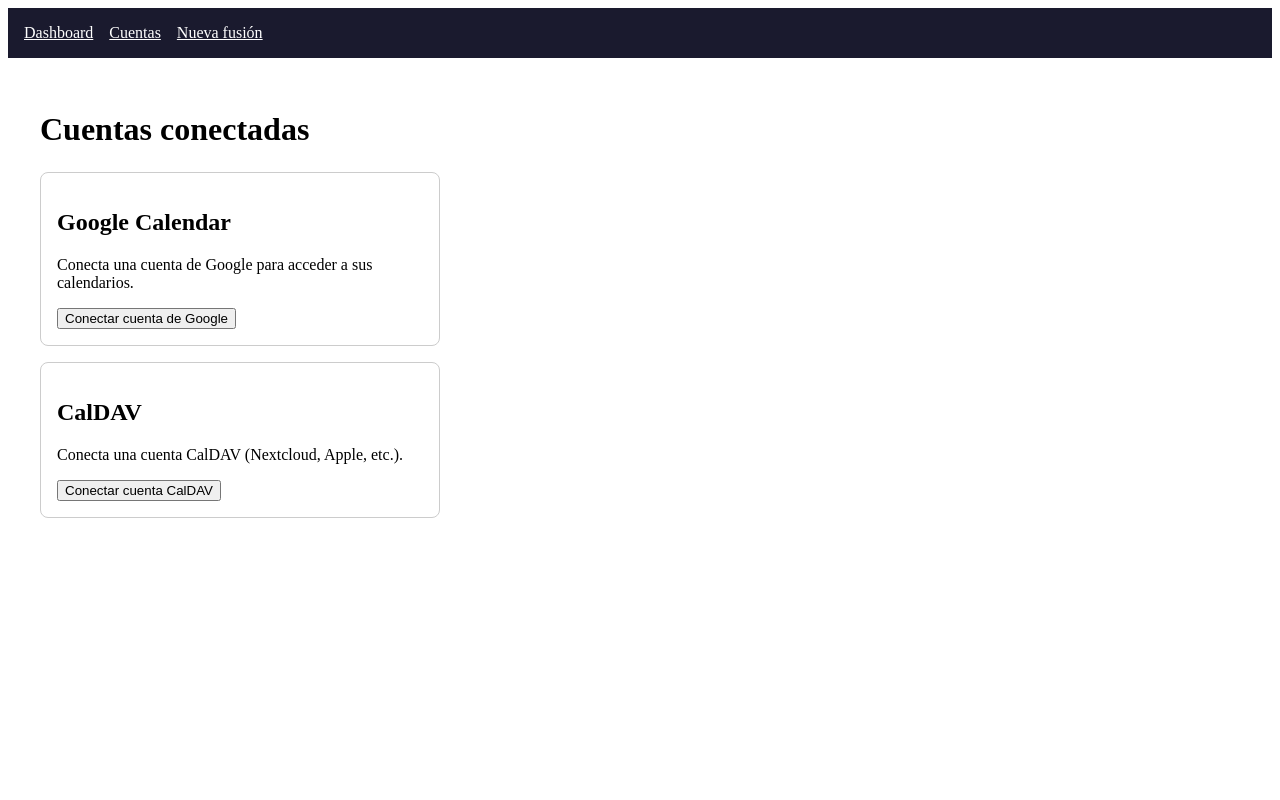
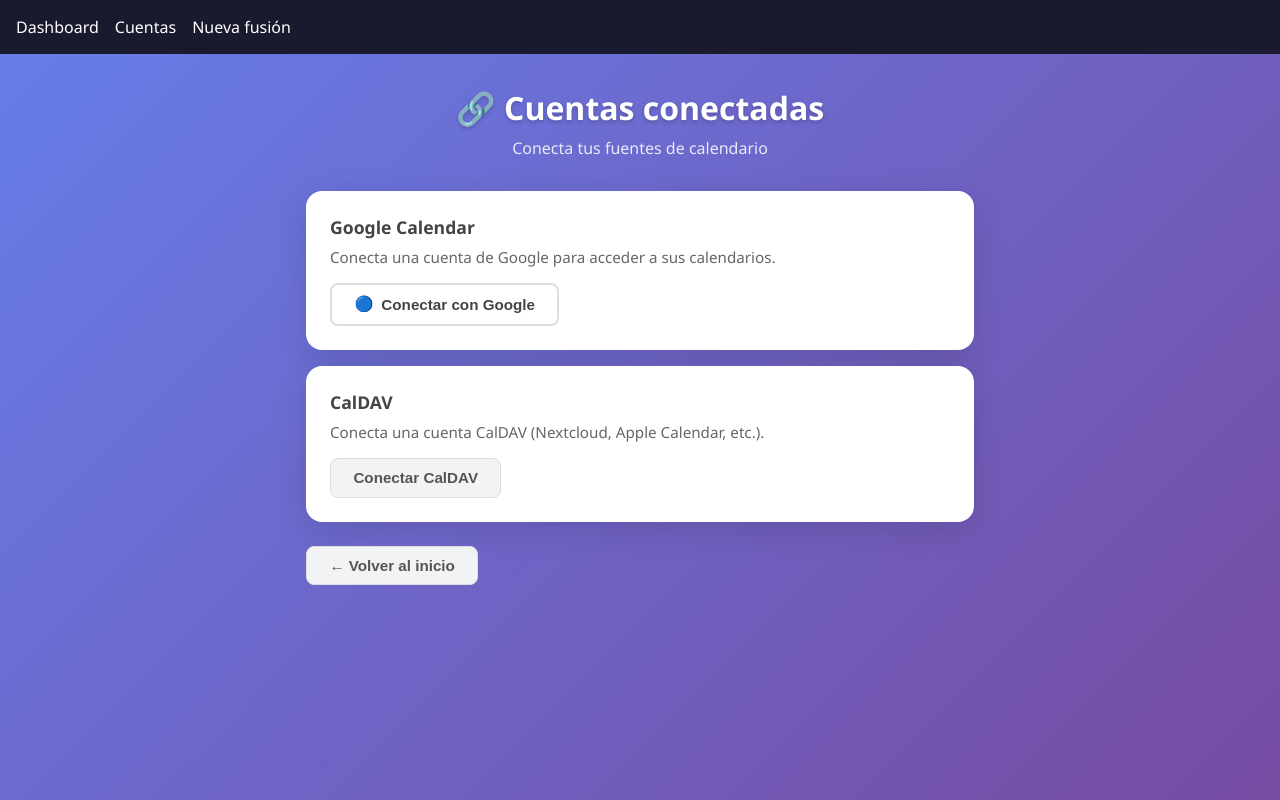
Before and after one commit to pablolopez16/terraform-tfg, an Angular app in the folder angular-frontend/: page /accounts in a window 1280 px wide. Built offline with nearby package versions, Linux system fonts and the light colour scheme.

Commit message:
cambios css e iluminacion a la pagina web

```diff
--- a/angular-frontend/src/app/pages/accounts/accounts.component.ts
+++ b/angular-frontend/src/app/pages/accounts/accounts.component.ts
@@ -8,31 +8,30 @@
   standalone: true,
   imports: [CommonModule, RouterLink],
   template: `
-    <div style="padding:2rem;">
-      <h1>Cuentas conectadas</h1>
-        <p *ngIf="connectedAccount" style="color:green; font-weight:bold;">
-        ✅ Cuenta {{ connectedAccount }} conectada correctamente.
-      </p>
-      <div style="margin-top:1.5rem; display:flex; flex-direction:column; gap:1rem; max-width:400px;">
-
-        <div style="border:1px solid #ccc; padding:1rem; border-radius:8px;">
+    <div class="page">
+      <h1 class="page-title">🔗 Cuentas conectadas</h1>
+      <p class="page-subtitle">Conecta tus fuentes de calendario</p>
+        <div *ngIf="connectedAccount" class="alert-success">
+        ✅ Cuenta <strong>{{ connectedAccount }}</strong> conectada correctamente.
+      </div>
+      <div class="card">
         <h2>Google Calendar</h2>
         <p>Conecta una cuenta de Google para acceder a sus calendarios.</p>
-          <button (click)="connectGoogle()" [disabled]="loadingGoogle">
-            {{ loadingGoogle ? 'Redirigiendo...' : 'Conectar cuenta de Google' }}
+        <button class="btn btn-google" (click)="connectGoogle()" [disabled]="loadingGoogle">
+          <span>🔵</span> {{ loadingGoogle ? 'Redirigiendo...' : 'Conectar con Google' }}
         </button>
-          <p *ngIf="errorGoogle" style="color:red;">{{ errorGoogle }}</p>
+        <div *ngIf="errorGoogle" class="alert-error" style="margin-top:0.75rem;">{{ errorGoogle }}</div>
       </div>
 
-        <div style="border:1px solid #ccc; padding:1rem; border-radius:8px;">
+        <div class="card">
         <h2>CalDAV</h2>
-          <p>Conecta una cuenta CalDAV (Nextcloud, Apple, etc.).</p>
+        <p>Conecta una cuenta CalDAV (Nextcloud, Apple Calendar, etc.).</p>
         <a routerLink="/accounts/caldav">
-            <button>Conectar cuenta CalDAV</button>
+          <button class="btn btn-secondary">Conectar CalDAV</button>
         </a>
       </div>
 
-      </div>
+      <a routerLink="/"><button class="btn btn-secondary" style="margin-top:0.5rem;">← Volver al inicio</button></a>
     </div>
   `
 })
--- a/angular-frontend/src/app/pages/dashboard/dashboard.component.ts
+++ b/angular-frontend/src/app/pages/dashboard/dashboard.component.ts
@@ -8,34 +8,33 @@
   standalone: true,
   imports: [CommonModule, RouterLink],
   template: `
-    <div style="padding:2rem;">
-      <h1>Mis calendarios fusionados</h1>
+    <div class="page">
+      <h1 class="page-title">📅 CalendarFusion</h1>
+      <p class="page-subtitle">Tus calendarios fusionados en un solo lugar</p>
 
-      <div style="margin-top:1rem; display:flex; gap:1rem;">
-        <a routerLink="/merge/new"><button>+ Nueva fusión</button></a>
-        <a routerLink="/accounts"><button>Gestionar cuentas</button></a>
+      <div class="action-bar">
+        <a routerLink="/merge/new"><button class="btn btn-primary">+ Nueva fusión</button></a>
+        <a routerLink="/accounts"><button class="btn btn-secondary">Gestionar cuentas</button></a>
       </div>
 
-      <p *ngIf="loading" style="margin-top:1rem;">Cargando...</p>
-      <p *ngIf="error" style="margin-top:1rem; color:red;">{{ error }}</p>
+     <div *ngIf="loading" class="alert-info">Cargando fusiones...</div>
+     <div *ngIf="error" class="alert-error">{{ error }}</div>
 
-      <div *ngIf="!loading && merges.length === 0" style="margin-top:1.5rem;">
-        No tienes ninguna fusión creada todavía.
+      <div *ngIf="!loading && merges.length === 0" class="empty-state">
+        No tienes ninguna fusión creada todavía.<br>
+        <a routerLink="/merge/new"><button class="btn btn-primary" style="margin-top:1rem;">+ Crear primera fusión</button></a>
       </div>
 
-      <div *ngFor="let m of merges"
-           style="margin-top:1rem; border:1px solid #ccc; padding:1rem; border-radius:8px;">
+      <div *ngFor="let m of merges" class="merge-item">
         <strong>{{ m.merge_id }}</strong>
 
-        <div style="margin-top:0.5rem;">
-          <span>URL ICS: </span>
+        <div class="ics-link">
           <a [href]="getIcsUrl(m.merge_id)" target="_blank">{{ getIcsUrl(m.merge_id) }}</a>
-          <button (click)="copy(m.merge_id)" style="margin-left:0.5rem;">Copiar</button>
+          <button (click)="copy(m.merge_id)" class="btn btn-secondary btn-sm">Copiar</button>
+          <button (click)="delete(m.merge_id)" class="btn btn-danger btn-sm">Eliminar</button>
         </div>
 
-        <button (click)="delete(m.merge_id)" style="margin-top:0.5rem; color:red;">
-          Eliminar
-        </button>
+
       </div>
     </div>
   `
--- a/angular-frontend/src/app/pages/merge-new/merge-new.component.ts
+++ b/angular-frontend/src/app/pages/merge-new/merge-new.component.ts
@@ -4,6 +4,7 @@
 import { Router } from '@angular/router';
 import { MergeService } from '../../core/services/merge.service';
 import { MergeSource } from '../../models/merge-source.model';
+import { CalDavService } from '../../core/services/caldav.service';
 import { GoogleCalendarService } from '../../core/services/google-calendar.service';
 
 @Component({
@@ -11,82 +12,101 @@
   standalone: true,
   imports: [CommonModule, FormsModule],
   template: `
-    <div style="padding:2rem;">
-      <h1>Nueva fusión de calendarios</h1>
+    <div class="page">
+      <h1 class="page-title">➕ Nueva fusión</h1>
+      <p class="page-subtitle">Combina varios calendarios en uno</p>
 
-      <div style="max-width:600px; margin-top:1.5rem; display:flex; flex-direction:column; gap:1rem;">
-
+      <div class="card">
         <h2>Calendarios fuente</h2>
 
-        <div *ngFor="let s of sources; let i = index"
-             style="border:1px solid #ccc; padding:1rem; border-radius:8px; display:flex; flex-direction:column; gap:0.5rem;">
+        <div *ngFor="let s of sources; let i = index" class="source-card">
+          <div class="form-group">
             <label>Proveedor</label>
             <select [(ngModel)]="s.provider" (ngModelChange)="onProviderChange(i)">
-            <option value="google">Google Calendar</option>
-            <option value="caldav">CalDAV</option>
+              <option value="google">🔵 Google Calendar</option>
+              <option value="caldav">📆 CalDAV</option>
             </select>
+          </div>
 
+          <div class="form-group">
             <label>ID de cuenta</label>
-          <input [(ngModel)]="s.accountId" placeholder="ej: google-1234567890"
-                 (blur)="loadCalendars(i)" />
+            <input [(ngModel)]="s.accountId" placeholder="ej: google-1234567890" (blur)="loadCalendars(i)" />
+          </div>
 
-          <label>ID de calendario</label>
-          <input [(ngModel)]="s.calendarId" placeholder="ej: primary" />
+          <label>Calendario</label>
+              <div style="display:flex; gap:0.5rem; align-items:center;">
+                <select *ngIf="calendarOptions[i]?.length; else caldavManualInput" [(ngModel)]="s.calendarId" style="flex:1;">
+                  <option value="">-- Selecciona un calendario --</option>
+                  <option *ngFor="let c of calendarOptions[i]" [value]="c.id">{{ c.summary }}</option>
+                </select>
+                <ng-template #caldavManualInput>
+                  <input [(ngModel)]="s.calendarId" placeholder="ej: /dav/principal/calendars/home/" style="flex:1;" />
+                </ng-template>
+                <button class="btn btn-secondary btn-sm" (click)="loadCalendars(i)" [disabled]="loadingCalendars[i]">
+                  {{ loadingCalendars[i] ? '⏳' : '🔄 Cargar' }}
+                </button>
+              </div>
 
           <ng-container *ngIf="s.provider === 'google'">
+            <div class="form-group">
               <label>Calendario</label>
               <div style="display:flex; gap:0.5rem; align-items:center;">
-              <select *ngIf="calendarOptions[i]?.length; else manualInput"
-                      [(ngModel)]="s.calendarId" style="flex:1;">
+                <select *ngIf="calendarOptions[i]?.length; else manualInput" [(ngModel)]="s.calendarId" style="flex:1;">
                   <option value="">-- Selecciona un calendario --</option>
-                <option *ngFor="let c of calendarOptions[i]" [value]="c.id">
-                  {{ c.summary }}
-                </option>
+                  <option *ngFor="let c of calendarOptions[i]" [value]="c.id">{{ c.summary }}</option>
                 </select>
                 <ng-template #manualInput>
                   <input [(ngModel)]="s.calendarId" placeholder="ej: primary" style="flex:1;" />
                 </ng-template>
-              <button (click)="loadCalendars(i)" [disabled]="loadingCalendars[i]" style="white-space:nowrap;">
-                {{ loadingCalendars[i] ? 'Cargando...' : 'Cargar calendarios' }}
+                <button class="btn btn-secondary btn-sm" (click)="loadCalendars(i)" [disabled]="loadingCalendars[i]">
+                  {{ loadingCalendars[i] ? '⏳' : '🔄 Cargar' }}
                 </button>
               </div>
-            <p *ngIf="calendarErrors[i]" style="color:red; margin:0;">{{ calendarErrors[i] }}</p>
+            </div>
+            <div *ngIf="calendarErrors[i]" class="alert-error">{{ calendarErrors[i] }}
+            </div>
           </ng-container>
 
           <ng-container *ngIf="s.provider === 'caldav'">
+           <div class="form-group">
               <label>ID de calendario</label>
               <input [(ngModel)]="s.calendarId" placeholder="ej: /calendars/personal" />
+            </div>
           </ng-container>
 
-          <button (click)="removeSource(i)" style="color:red; width:fit-content;">
-            Eliminar fuente
-          </button>
+           <button class="btn btn-danger btn-sm" (click)="removeSource(i)">Eliminar fuente</button>
         </div>
 
-        <button (click)="addSource()">+ Añadir calendario fuente</button>
+        <button class="btn btn-secondary" (click)="addSource()" style="margin-top:0.5rem;">+ Añadir calendario fuente</button>
+      </div>
 
+      <div class="card">
         <h2>Configuración</h2>
-
+        <div class="form-group">
           <label>Máximo de eventos por calendario</label>
           <input type="number" [(ngModel)]="maxResults" placeholder="ej: 100" />
-
+        </div>
+        <div class="form-group">
           <label>Frecuencia de refresco (minutos)</label>
           <input type="number" [(ngModel)]="refreshInterval" placeholder="ej: 60" />
+        </div>
+      </div>
 
-        <button (click)="create()" [disabled]="loading" style="margin-top:1rem;">
-          {{ loading ? 'Creando...' : 'Crear fusión' }}
+
+        <div *ngIf="error" class="alert-error">{{ error }}</div>
+
+        <button class="btn btn-primary" (click)="create()" [disabled]="loading" style="width:100%; padding:0.85rem; font-size:1rem;">
+        {{ loading ? 'Creando...' : '🚀 Crear fusión' }}
       </button>
 
-        <p *ngIf="error" style="color:red;">{{ error }}</p>
-
-        <div *ngIf="icsUrl" style="border:1px solid green; padding:1rem; border-radius:8px;">
-          <p><strong>Fusión creada.</strong> URL ICS para suscribirte:</p>
+        <div *ngIf="icsUrl" class="ics-result" style="margin-top:1rem;">
+        <p>✅ Fusión creada. Suscríbete con esta URL ICS:</p>
         <a [href]="icsUrl" target="_blank">{{ icsUrl }}</a>
         <br/>
-          <button (click)="copy()" style="margin-top:0.5rem;">Copiar URL</button>
+        <button class="btn btn-secondary btn-sm" (click)="copy()" style="margin-top:0.75rem;">Copiar URL</button>
       </div>
 
-      </div>
+      <a routerLink="/"><button class="btn btn-secondary" style="margin-top:1rem;">← Volver</button></a>
     </div>
   `
 })
@@ -101,8 +121,7 @@
   error = '';
   icsUrl = '';
 
-  constructor(private mergeService: MergeService, private googleService: GoogleCalendarService, private router: Router) {}
-
+  constructor(private mergeService: MergeService, private googleService: GoogleCalendarService, private caldavService: CalDavService, private router: Router) {}
   addSource() {
     this.sources.push({ provider: 'google', accountId: '', calendarId: '', prefix: '' });
      this.calendarOptions.push([]);
--- a/angular-frontend/src/styles.scss
+++ b/angular-frontend/src/styles.scss
@@ -1 +1,256 @@
 /* You can add global styles to this file, and also import other style files */
+* {
+  box-sizing: border-box;
+  margin: 0;
+  padding: 0;
+}
+
+body {
+  font-family: 'Segoe UI', Arial, sans-serif;
+  background: linear-gradient(135deg, #667eea 0%, #764ba2 100%);
+  min-height: 100vh;
+  color: #333;
+}
+
+.page {
+  max-width: 700px;
+  margin: 0 auto;
+  padding: 2rem 1rem;
+}
+
+.page-title {
+  color: #fff;
+  font-size: 2rem;
+  font-weight: 700;
+  text-align: center;
+  margin-bottom: 0.5rem;
+  text-shadow: 0 2px 4px rgba(0,0,0,0.2);
+}
+
+.page-subtitle {
+  color: rgba(255,255,255,0.85);
+  text-align: center;
+  margin-bottom: 2rem;
+  font-size: 1rem;
+}
+
+.card {
+  background: #fff;
+  border-radius: 16px;
+  padding: 1.5rem;
+  box-shadow: 0 8px 32px rgba(0,0,0,0.12);
+  margin-bottom: 1rem;
+}
+
+.card h2 {
+  font-size: 1.1rem;
+  color: #444;
+  margin-bottom: 0.5rem;
+}
+
+.card p {
+  color: #666;
+  font-size: 0.95rem;
+  margin-bottom: 1rem;
+}
+
+.btn {
+  display: inline-block;
+  padding: 0.65rem 1.4rem;
+  border: none;
+  border-radius: 8px;
+  font-size: 0.95rem;
+  font-weight: 600;
+  cursor: pointer;
+  transition: transform 0.15s, box-shadow 0.15s, opacity 0.15s;
+  text-decoration: none;
+}
+
+.btn:hover:not(:disabled) {
+  transform: translateY(-2px);
+  box-shadow: 0 4px 12px rgba(0,0,0,0.15);
+}
+
+.btn:active:not(:disabled) {
+  transform: translateY(0);
+}
+
+.btn:disabled {
+  opacity: 0.6;
+  cursor: not-allowed;
+}
+
+.btn-primary {
+  background: linear-gradient(135deg, #667eea, #764ba2);
+  color: #fff;
+}
+
+.btn-google {
+  background: #fff;
+  color: #444;
+  border: 2px solid #ddd;
+  display: flex;
+  align-items: center;
+  gap: 0.5rem;
+}
+
+.btn-google:hover:not(:disabled) {
+  border-color: #4285f4;
+  color: #4285f4;
+}
+
+.btn-danger {
+  background: #fff;
+  color: #e53e3e;
+  border: 2px solid #e53e3e;
+}
+
+.btn-danger:hover:not(:disabled) {
+  background: #e53e3e;
+  color: #fff;
+}
+
+.btn-secondary {
+  background: #f1f3f4;
+  color: #555;
+  border: 1px solid #ddd;
+}
+
+.btn-secondary:hover:not(:disabled) {
+  background: #e2e6ea;
+}
+
+.btn-sm {
+  padding: 0.4rem 0.9rem;
+  font-size: 0.85rem;
+}
+
+.action-bar {
+  display: flex;
+  gap: 0.75rem;
+  flex-wrap: wrap;
+  margin-bottom: 1.5rem;
+}
+
+.alert-success {
+  background: #d4edda;
+  color: #155724;
+  border: 1px solid #c3e6cb;
+  border-radius: 8px;
+  padding: 0.75rem 1rem;
+  margin-bottom: 1rem;
+  font-weight: 500;
+}
+
+.alert-error {
+  background: #f8d7da;
+  color: #721c24;
+  border: 1px solid #f5c6cb;
+  border-radius: 8px;
+  padding: 0.75rem 1rem;
+  margin-bottom: 1rem;
+}
+
+.alert-info {
+  background: #d1ecf1;
+  color: #0c5460;
+  border: 1px solid #bee5eb;
+  border-radius: 8px;
+  padding: 0.75rem 1rem;
+  margin-bottom: 1rem;
+}
+
+.form-group {
+  display: flex;
+  flex-direction: column;
+  gap: 0.3rem;
+  margin-bottom: 0.75rem;
+}
+
+.form-group label {
+  font-size: 0.85rem;
+  font-weight: 600;
+  color: #555;
+}
+
+.form-group input,
+.form-group select {
+  padding: 0.55rem 0.75rem;
+  border: 1.5px solid #ddd;
+  border-radius: 8px;
+  font-size: 0.95rem;
+  transition: border-color 0.2s;
+  outline: none;
+}
+
+.form-group input:focus,
+.form-group select:focus {
+  border-color: #667eea;
+}
+
+.source-card {
+  background: #f8f9ff;
+  border: 1.5px solid #e0e4ff;
+  border-radius: 12px;
+  padding: 1.2rem;
+  margin-bottom: 0.75rem;
+}
+
+.ics-result {
+  background: #d4edda;
+  border: 1px solid #c3e6cb;
+  border-radius: 12px;
+  padding: 1.2rem;
+}
+
+.ics-result p {
+  color: #155724;
+  font-weight: 600;
+  margin-bottom: 0.5rem;
+}
+
+.ics-result a {
+  color: #155724;
+  word-break: break-all;
+  font-size: 0.9rem;
+}
+
+.merge-item {
+  background: #fff;
+  border-radius: 12px;
+  padding: 1.2rem;
+  box-shadow: 0 4px 16px rgba(0,0,0,0.08);
+  margin-bottom: 0.75rem;
+}
+
+.merge-item strong {
+  color: #444;
+  font-size: 0.9rem;
+  word-break: break-all;
+}
+
+.merge-item .ics-link {
+  display: flex;
+  align-items: center;
+  gap: 0.5rem;
+  margin-top: 0.5rem;
+  flex-wrap: wrap;
+}
+
+.merge-item .ics-link a {
+  color: #667eea;
+  font-size: 0.85rem;
+  word-break: break-all;
+  flex: 1;
+}
+
+.empty-state {
+  text-align: center;
+  color: rgba(255,255,255,0.8);
+  padding: 3rem 1rem;
+  font-size: 1rem;
+}
+
+a {
+  text-decoration: none;
+}
```
Also changed, not shown: 1 other file (tests, documents, lock files or other folders). Lines whose indentation alone changed are shown as unchanged.
